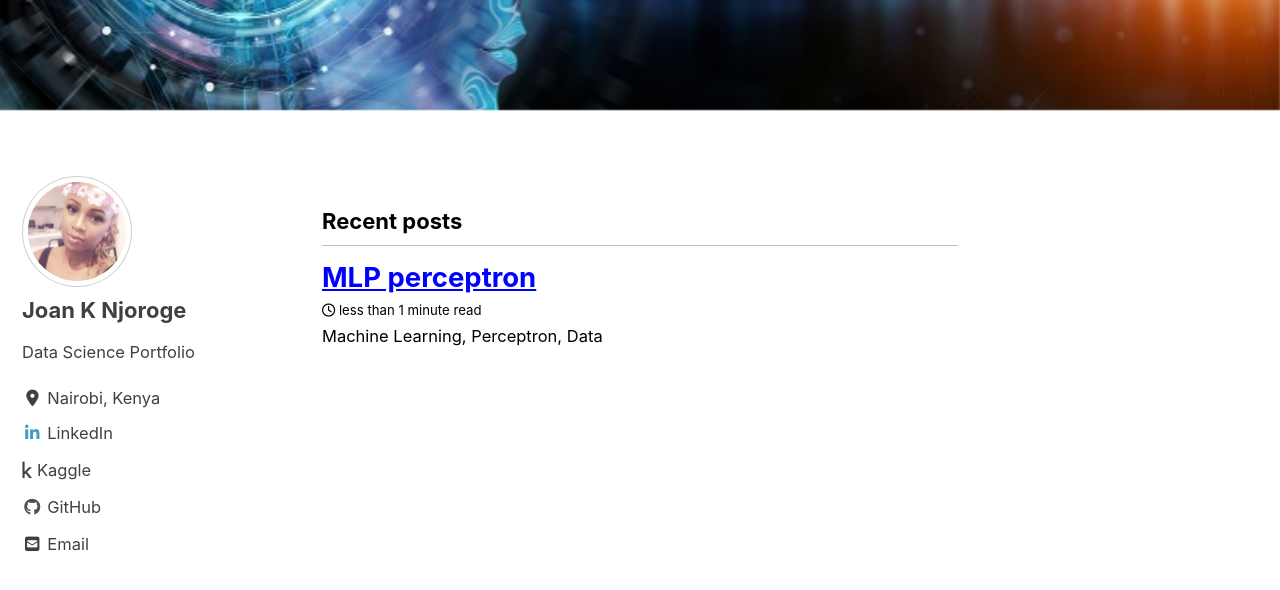
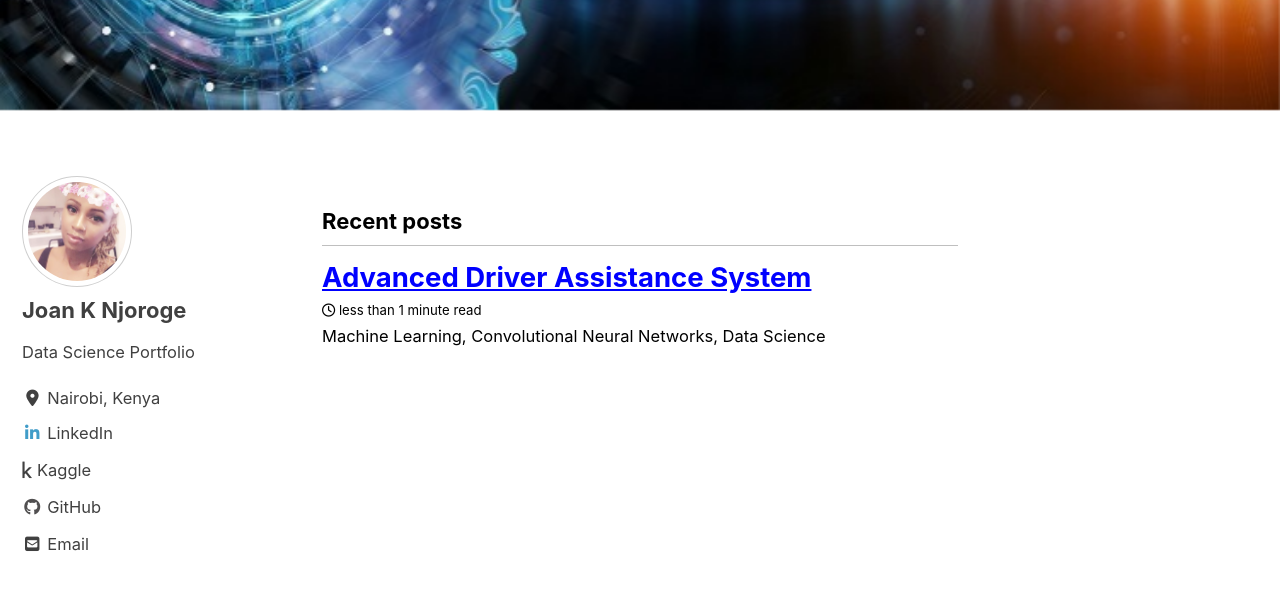
Before and after one commit to kafura0/kafura0.git2, a Jekyll site: the page built from index.html, in a window 1280 px wide and 900 px high, scrolled down 412 px. Shown: the top 590 px of the window. Built offline with Jekyll 4.4.1, drawn with Linux system fonts in a browser that asks for light colours; cached includes are drawn as plain includes; nearby versions of some CDN libraries; the list of posts is cut into pages by our own code.

Commit message:
Change to post

```diff
--- a/_posts/2018-05-12-cnn.md
+++ b/_posts/2018-05-12-cnn.md
@@ -1,11 +1,15 @@
 ---
-title: "MLP perceptron"
-data: 2018-05-12
+title: "Advanced Driver Assistance System"
+data: 2019-05-16
 tags: [machine learning, data science, neural network]
 header:
-    image: "/images/getty.jpg"
-excerpt: "Machine Learning, Perceptron, Data"
+    image: "/images/cv.jpg"
+excerpt: "Machine Learning, Convolutional Neural Networks, Data Science"
 ---
+<img src="{{  site.url }}{{ site.base.url }} /images/resnet.png" alt="resnet_headpose_estimation_model>
+
+
+
 
 #H1
 
```
Also changed, not shown: images/cv.jpg (added), images/hsdvbkj.jpg (added), images/resnet.png (added).
